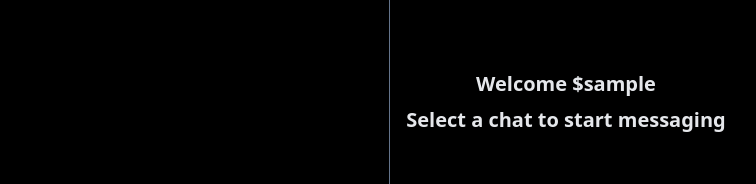
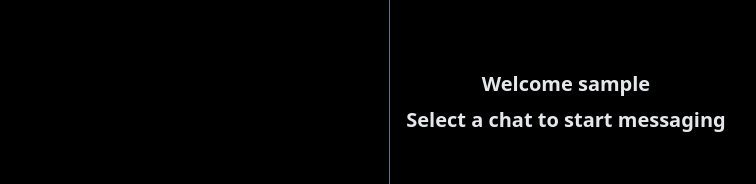
Before and after one commit to AwesomeRohit/MERN, a React (Vite) app in the folder frontend/: page / in a window 1280 px wide. Shown: the part 298-482 px from the top of the page, without its empty margins (271-1027 px from the left). Built offline with nearby package versions, Linux system fonts and the light colour scheme; no server answers; sample sign-in values are in the browser's storage.

Commit message:
Message container updated

```diff
--- a/frontend/src/components/messages/MessageContainer.jsx
+++ b/frontend/src/components/messages/MessageContainer.jsx
@@ -5,47 +5,40 @@ import useConversation from '../../zustand/useConversation'
 import { AuthContext, useAuthContext } from '../../context/AuthContext';
 
 function MessageContainer() {
+  const { selectedConversation, setSelectedConversation } = useConversation();
 
-      const {selectedConversation, setSelectedConversation}=useConversation();
-
-      //cleanup function
-      useEffect(()=>{
-          return () =>  setSelectedConversation(null);
-      }, [setSelectedConversation])
+  // Cleanup function
+  useEffect(() => {
+    return () => setSelectedConversation(null);
+  }, [setSelectedConversation]);
 
   return (
-
-        <div className='min-w-24 flex flex-col  '>
-
-           {!selectedConversation ? (<NoChatSelected/>) : (
+    <div className='min-w-full flex flex-col sm:min-w-24'>
+      {!selectedConversation ? (<NoChatSelected />) : (
         <>
-
-               <div className=' bg-gray-700 px-40 py-4 mb-2 '>
-                <span className='label-text '>To:</span><span className='text-gray-900 font-bold'>{selectedConversation.fullName}</span>
+          <div className='bg-gray-700 px-4 sm:px-10 py-4 mb-2 flex items-center'>
+            <span className='label-text text-gray-200'>To: </span>
+            <span className='text-gray-100 font-bold ml-2'>{selectedConversation.fullName}</span>
           </div>
-               <Messages/>
-               <MessageInput/>
+          <Messages />
+          <MessageInput />
         </>
       )}
     </div>
-
-  )
+  );
 }
 
-export default MessageContainer
+export default MessageContainer;
 
-const NoChatSelected = () =>{
+const NoChatSelected = () => {
+  const { authUser } = useAuthContext();
 
-      const{authUser} = useAuthContext();
-
-      return(
+  return (
     <div className='flex items-center justify-center w-full h-full'>
-
-                  <div className='px-4 text-center sm:text-lg md:text-xl text-gray-200 font-semibold flex flex-col items-center gap-2'>
-                        <p>Welcome ${authUser.username}</p>
+      <div className='px-4 text-center text-sm sm:text-lg md:text-xl text-gray-200 font-semibold flex flex-col items-center gap-2'>
+        <p>Welcome {authUser.username}</p>
         <p>Select a chat to start messaging</p>
-
       </div>
     </div>
-      )
+  );
 }
```
Lines whose indentation alone changed are shown as unchanged.
